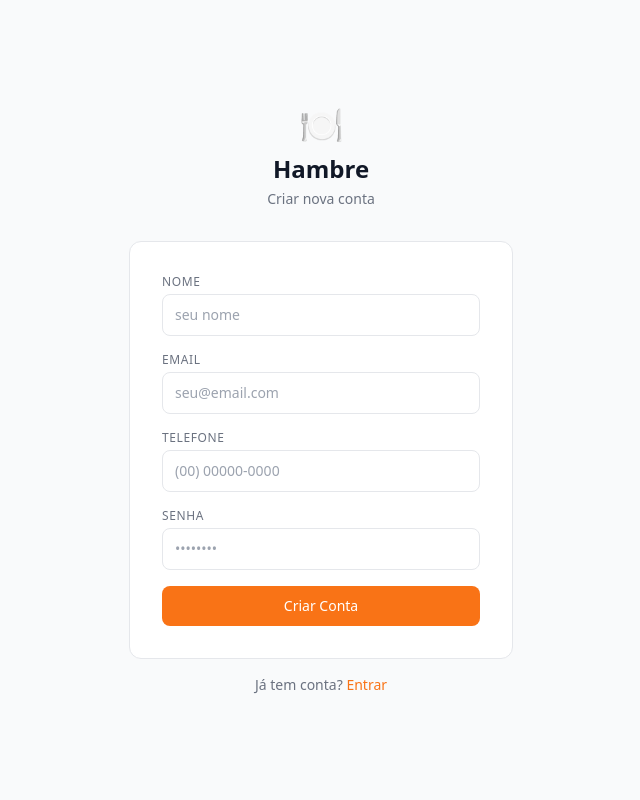
After one commit to vinicius-araujo777/Sistema-Restaurante, a PHP site: page /login/criarUser.php in a window 1280 px wide. The commit adds this page. Shown: the whole page, without its empty margins (319-959 px from the left). Run offline with PHP 8.4, Linux system fonts and the light colour scheme; some libraries are stand-ins or nearby versions.

Commit message:
começando sistema de login(index e criação de user) , adicionando protege e colocando-o no index principal

```diff
--- a/index.php
+++ b/index.php
@@ -1,3 +1,4 @@
+<?php require_once "protege.php"; ?>
 <?php include 'sidebar.php'; ?>
 
 <div class="mb-6">
--- /dev/null
+++ b/login/criarUser.php
@@ -0,0 +1,104 @@
+<?php
+require_once "../conexao.php";
+
+if($_SERVER['REQUEST_METHOD'] === 'POST'){
+    $nome = $_POST['nome'];
+    $email = $_POST['email'] ? $_POST['email'] : null;
+    $telefone = $_POST['telefone'] ? $_POST['telefone'] : null;
+    $senha = $_POST['senha'];
+
+    function criarConta($con, $nome, $email, $telefone, $senha) {
+        $stmt = $con->prepare("INSERT INTO registros (nome, email, telefone, senha) VALUES (:nome, :email, :telefone, :senha)");
+        $stmt->bindValue(":nome", $nome);
+        $stmt->bindValue(":email", $email);
+        $stmt->bindValue(":telefone", $telefone);
+        $stmt->bindValue(":senha", password_hash($senha, PASSWORD_DEFAULT));
+        return $stmt->execute();
+    }
+
+    if(!empty($_POST['email'])) {
+        $stmt = $con->prepare("SELECT id FROM registros WHERE email = :email");
+        $stmt->bindValue(":email", $_POST['email']);
+        $stmt->execute();
+        if($stmt->fetch()) {
+            $erro = "Este email já está cadastrado.";
+        }
+    }
+
+    if(empty($erro)) {
+        if(criarConta($con, $nome, $email, $telefone, $senha)) {
+            $sucesso = "Conta criada com sucesso!";
+        } else {
+            $erro = "Erro ao criar conta. Tente novamente.";
+        }
+    }
+
+}
+?>
+
+
+<!DOCTYPE html>
+<html lang="pt-br">
+<head>
+    <meta charset="UTF-8">
+    <meta name="viewport" content="width=device-width, initial-scale=1.0">
+    <title>Criar Conta — Hambre</title>
+    <script src="https://cdn.tailwindcss.com"></script>
+</head>
+<body class="bg-gray-50 min-h-screen flex items-center justify-center">
+
+    <div class="w-full max-w-sm">
+
+        <div class="text-center mb-8">
+            <span class="text-4xl">🍽</span>
+            <h1 class="text-2xl font-bold text-gray-900 mt-2">Hambre</h1>
+            <p class="text-sm text-gray-500 mt-1">Criar nova conta</p>
+        </div>
+
+        <div class="bg-white rounded-xl border border-gray-200 p-8">
+
+            <?php if(!empty($erro)): ?>
+                <div class="bg-red-50 border border-red-200 text-red-500 text-sm px-4 py-3 rounded-lg mb-5"><?= $erro ?></div>
+            <?php endif; ?>
+
+            <?php if(!empty($sucesso)): ?>
+                <div class="bg-green-50 border border-green-200 text-green-600 text-sm px-4 py-3 rounded-lg mb-5"><?= $sucesso ?></div>
+            <?php endif; ?>
+
+            <form action="" method="post" class="space-y-4">
+                <div>
+                    <label class="block text-xs font-medium text-gray-500 uppercase tracking-wider mb-1">Nome</label>
+                    <input type="text" name="nome" placeholder="seu nome" required
+                        class="w-full border border-gray-200 rounded-lg px-3 py-2.5 text-sm text-gray-800 outline-none focus:border-orange-400 focus:ring-2 focus:ring-orange-100 transition">
+                </div>
+                <div>
+                    <label class="block text-xs font-medium text-gray-500 uppercase tracking-wider mb-1">Email</label>
+                    <input type="email" name="email" placeholder="seu@email.com"
+                        class="w-full border border-gray-200 rounded-lg px-3 py-2.5 text-sm text-gray-800 outline-none focus:border-orange-400 focus:ring-2 focus:ring-orange-100 transition">
+                </div>
+                <div>
+                    <label class="block text-xs font-medium text-gray-500 uppercase tracking-wider mb-1">Telefone</label>
+                    <input type="text" name="telefone" placeholder="(00) 00000-0000" maxlength="11"
+                        class="w-full border border-gray-200 rounded-lg px-3 py-2.5 text-sm text-gray-800 outline-none focus:border-orange-400 focus:ring-2 focus:ring-orange-100 transition">
+                </div>
+                <div>
+                    <label class="block text-xs font-medium text-gray-500 uppercase tracking-wider mb-1">Senha</label>
+                    <input type="password" name="senha" placeholder="••••••••" required
+                        class="w-full border border-gray-200 rounded-lg px-3 py-2.5 text-sm text-gray-800 outline-none focus:border-orange-400 focus:ring-2 focus:ring-orange-100 transition">
+                </div>
+                <button type="submit"
+                    class="w-full bg-orange-500 hover:bg-orange-600 text-white font-medium text-sm py-2.5 rounded-lg transition mt-2">
+                    Criar Conta
+                </button>
+            </form>
+        </div>
+
+        <p class="text-center text-sm text-gray-500 mt-4">
+            Já tem conta?
+            <a href="index.php" class="text-orange-500 hover:underline font-medium">Entrar</a>
+        </p>
+
+    </div>
+
+</body>
+</html>
--- /dev/null
+++ b/protege.php
@@ -0,0 +1,6 @@
+<?php
+session_start();
+if(!isset($_SESSION['logado']) || $_SESSION['logado'] !== true) {
+    header("Location: /Sistema-Restaurante/login/index.php");
+    exit;
+}
```
Also changed, not shown: login/index.php (added, +78 -0 lines).
